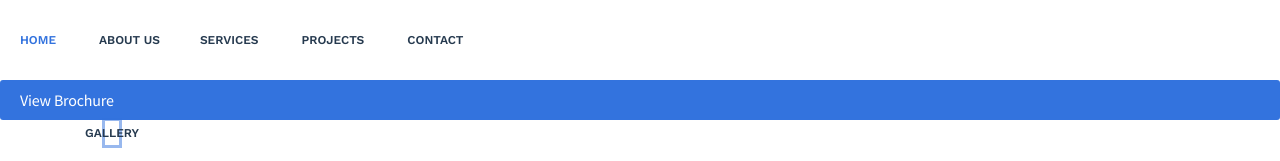
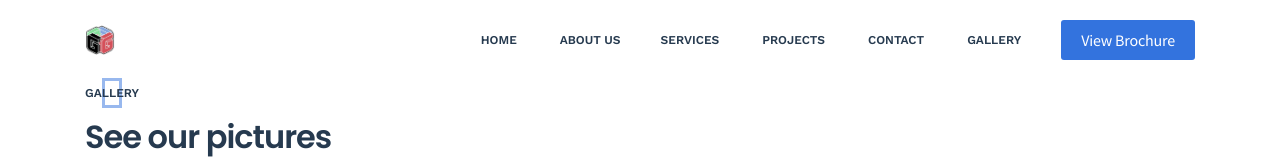
Before and after one commit to Solley07/Final-Work, a plain HTML site: page gallery.html in a window 1280 px wide. Shown: the top 161 px of the page. Drawn offline with nearby package versions, Linux system fonts and the light colour scheme.

Commit message:
Deleted some files and added some pictures. Also mad little changes to the menu bar

```diff
--- a/gallery.html
+++ b/gallery.html
@@ -25,8 +25,8 @@
   <script src="https://unpkg.com/aos@2.3.1/dist/aos.js"></script>
   <meta charset="utf-8">
   <meta name="viewport" content="width=device-width, initial-scale=1">
-  <meta name="description" content="Geodata">
-  <title>Geodata Nigeria | Real Estate & Construction</title>
+  <meta name="description" content="Gallery">
+  <title>Gallery</title>
 
   <head>
     <link rel="shortcut icon" type="image/x-icon" href="img/Titleicon.png">
@@ -54,13 +54,11 @@
     <link rel="stylesheet" href="css/venobox/venobox.css">
 
     <link rel="stylesheet" href="css/owl.carousel.css">
+    <link rel="stylesheet" href="css/responsive.css">
+
 
     <link rel="stylesheet" href="css/main.css">
-    <link rel="stylesheet" href="css/nicepage" media="screen">
-    <link rel="stylesheet" href="css/home" media="screen">
     <link rel="stylesheet" href="css/gallery.css" media="screen">
-    <script class="u-script" type="text/javascript" src="js/jquery.js" defer=""></script>
-    <script class="u-script" type="text/javascript" src="js/nicepage.js" defer=""></script>
 
 
 
@@ -79,6 +77,13 @@
 
 <body>
 
+  <header class="header">
+    <div class="primary-header">
+    <div class="container">
+    <div class="primary-header-inner">
+    <div class="header-logo">
+    <a href="index.html"><img src="img/Titleicon.png" alt="Geodata" style="height: 30px;"></a>
+    </div>
     <div class="header-menu-wrap">
     <ul class="dl-menu">
     <li><a href="index.html">Home</a></li>
@@ -94,6 +99,7 @@
     </ul>
     </li>
     <li><a href="contact.html">Contact</a></li>
+    <li><a href="gallery.html">Gallery</a></li>
     </ul>
     </div>
     <div class="header-right">
@@ -163,12 +169,22 @@
         //initializing on scroll animation
         AOS.init();
 
-        const imagesArray = [{ src: "img/balcony.JPG", name: "house" },
-        { src: "img/villa royale 2.webp", name: "house" },
-        { src: "img/ireta 1.webp", name: "house" },
-        { src: "img/views 4.webp", name: "house" },
-        { src: "img/villa royale 2.webp", name: "house" },
-        { src: "img/ireta 1.webp", name: "house" },
+        const imagesArray = [{ src: "img/High quality house .PNG", name: "Southern Bridge Luxury" },
+        { src: "img/View.jpg", name: " Aerial View" },
+        { src: "img/aerial view.jpg", name: " Aerial View" },
+        { src: "img/landscape.png", name: "Aerial View" },
+        { src: "img/scenery 1.webp", name: "Outside Scene" },
+        { src: "img/outside.JPG", name: "Outside Scene" },
+        { src: "img/scenery 3.webp", name: "Outside Scene" },
+        { src: "img/room.jpg", name: "Inside look" },
+        { src: "img/room1.jpg", name: "Inside look" },
+        { src: "img/villa1.png", name: "Inside look" },
+
+        { src: "img/villa house.png", name: "Villa Royale" },
+        { src: "img/villa royale 2.webp", name: "Villa Royale" },
+        { src: "img/Villa6.JPG", name: "Villa Royale" },
+
+        { src: "img/ireta 1.webp", name: "Archaic House" },
         ]
         const galleryDiv = document.querySelector(".galleryDiv")
         // loop through and display images
```
Also changed, not shown: about-us.html (+1 -0 lines), index.html (+2 -1 lines), img/View.jpg (added), img/Villa6.JPG, img/Worker-3.jpg (deleted), img/Worker-4.jpg (deleted), img/aerial view.jpg (added), img/comment-1.png (deleted), img/comment-2.png (deleted), img/comment-3.png (deleted), img/comment-4.png (deleted), img/room.jpg (added), img/room1.jpg (added), img/villa1.png, 1 more files, 4 other files. Lines whose indentation alone changed are shown as unchanged.
